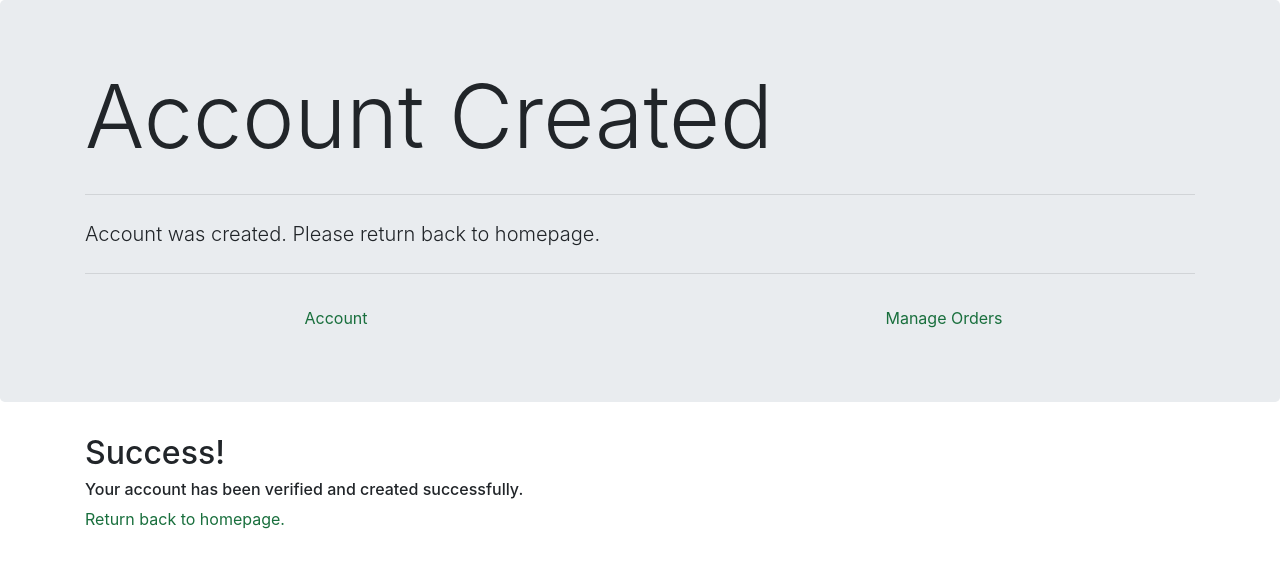
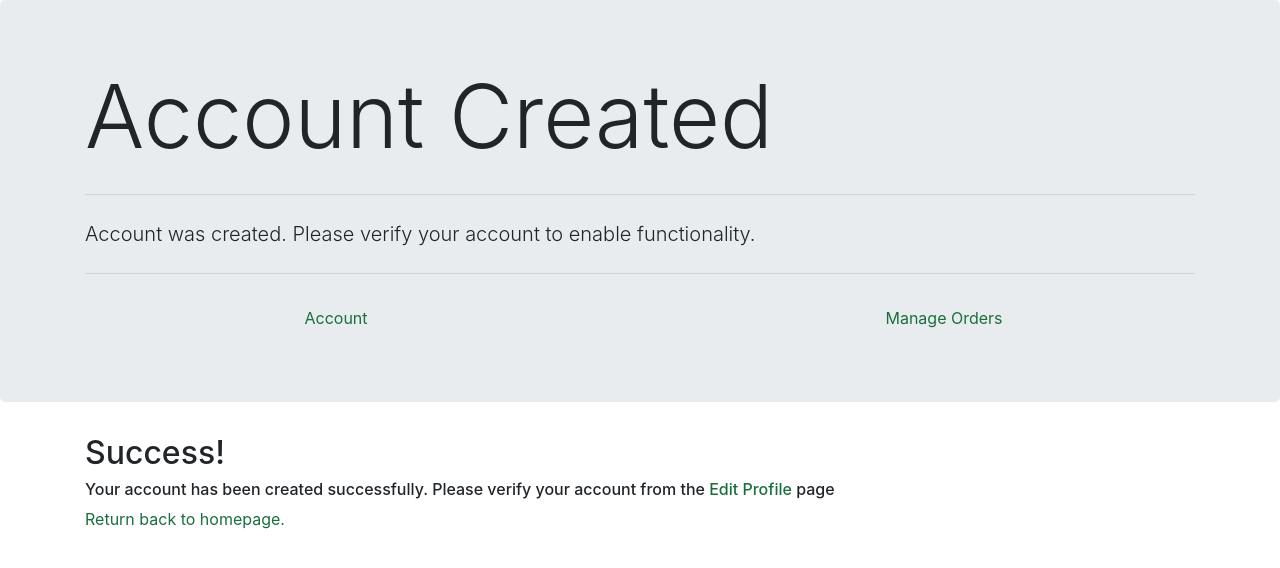
Before and after one commit to PMacedo1998/Online-Book-Store, a Flask app: template src/frontend/templates/registration_confirmation.html in a window 1280 px wide. Shown: the top 568 px of the page. Run offline with Flask 2, Linux system fonts and the light colour scheme; the template is opened without the code that fills it, so the values that code supplies are empty; some libraries are stand-ins or nearby versions.

Commit message:
Suggests user to verify account

```diff
--- a/src/frontend/templates/registration_confirmation.html
+++ b/src/frontend/templates/registration_confirmation.html
@@ -19,7 +19,7 @@
       <div class="container">
         <h1 class="display-2">Account Created</h1>
         <hr class = "my-4">
-        <p class="lead">Account was created. Please return back to homepage.</p>
+        <p class="lead">Account was created. Please verify your account to enable functionality.</p>
         <hr class = "my-4">
       </div>
 
@@ -38,7 +38,7 @@
     <!--Confirmation-->
     <div class="container">
         <h2>Success!</h2>
-        <h6>Your account has been verified and created successfully.</h6>
+        <h6>Your account has been created successfully. Please verify your account from the <a href="/editprofile#status">Edit Profile</a> page</h6>
         <a href="/">Return back to homepage.</a>
 
 <br>
```
